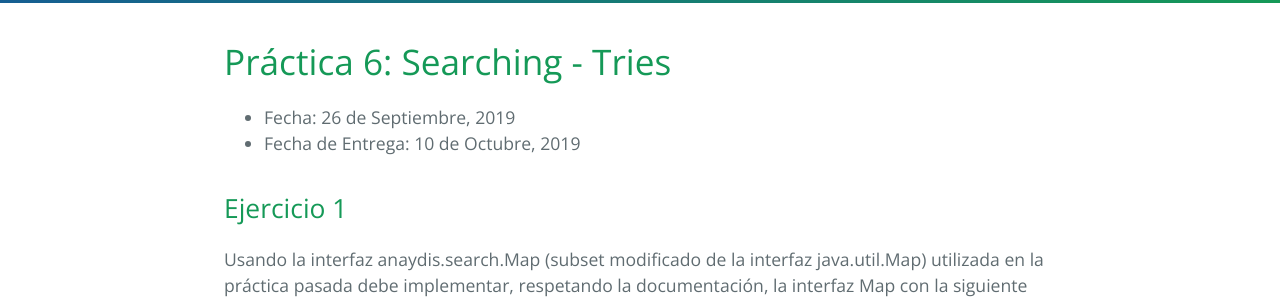
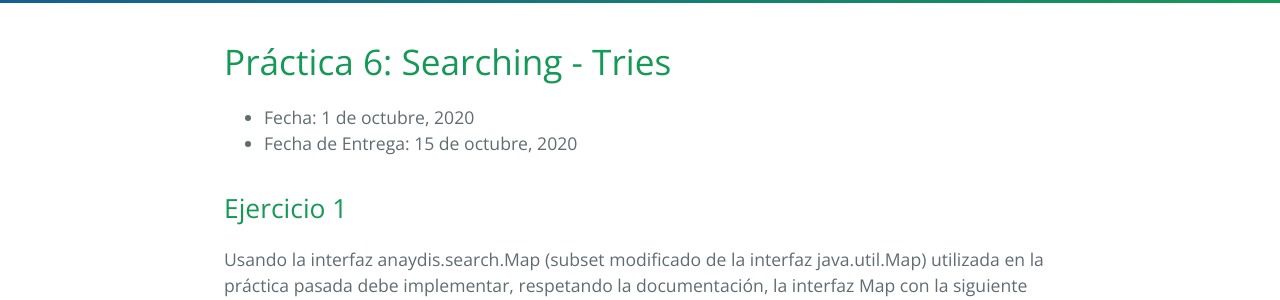
Before and after one commit to FacultadDeIngenieria/anaydis, a Jekyll site: the page built from practice/tp6.md, in a window 1280 px wide. Shown: the part 266-566 px from the top of the page. Built offline with Jekyll 4.4.1, drawn with Linux system fonts in a browser that asks for light colours.

Commit message:
Enabling Oct 1 lesson.

```diff
--- a/practice/tp6.md
+++ b/practice/tp6.md
@@ -6,8 +6,8 @@ permalink: /practice/6
 
 # Práctica 6: Searching - Tries
 
-* Fecha: 26 de Septiembre, 2019
-* Fecha de Entrega: 10 de Octubre, 2019
+* Fecha: 1 de octubre, 2020
+* Fecha de Entrega: 15 de octubre, 2020
 
 ## Ejercicio 1
 
```
Also changed, not shown: README.md.
